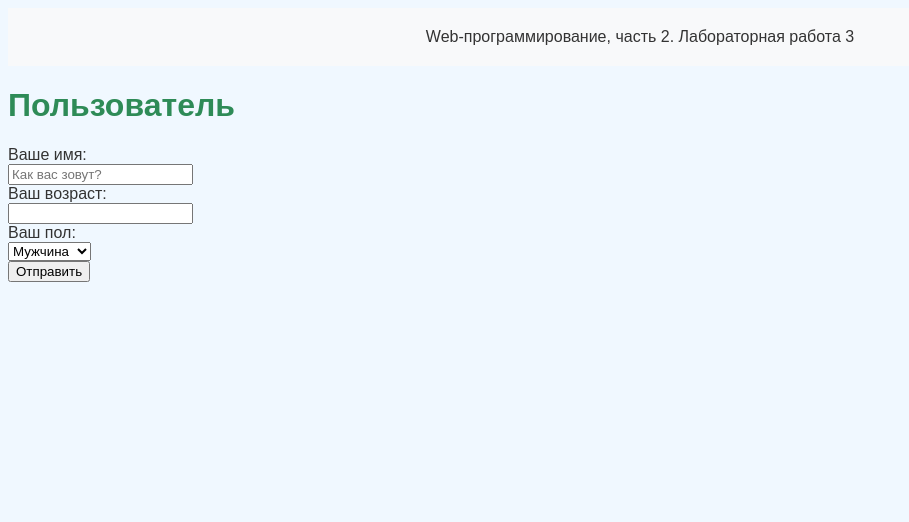
After one commit to zaycevnet/web-back-labs, a Flask app: page /lab3/form1 in a window 1280 px wide. The commit adds this page. Shown: the top 522 px of the page, without its empty margins (0-909 px from the left). Run offline with Flask 3, Linux system fonts and the light colour scheme.

Commit message:
Корректировка пола

```diff
--- a/lab3.py
+++ b/lab3.py
@@ -26,3 +26,10 @@ def del_cookie():
     resp.set_cookie('age')
     resp.set_cookie('name_color')
     return resp
+
+@lab3.route('/lab3/form1')
+def form1():
+    user = request.args.get('user')
+    age = request.args.get('age')
+    sex = request.args.get('sex')
+    return render_template('lab3/form1.html', user=user, age=age, sex=sex)
--- /dev/null
+++ b/templates/lab3/form1.html
@@ -0,0 +1,49 @@
+{% extends "base.html" %}
+
+{# номер лабораторной работы: #}
+{% block lab %}Лабораторная работа 3{% endblock %}
+
+{# основной контент: #}
+{% block main %}
+
+    {% if user %}
+    <h1>Привет, {{user}}!</h1>
+    <h2>Добро пожаловать на наш сайт!</h2>
+
+    <div>Ваш возраст: {{ age }}</div>
+    <div>Ваш пол: {{ 'Мужской' if sex == 'male' else 'Женский' }}</div>
+
+    <div>
+        <a href="/lab3/form1">Заново</a>
+    </div>
+
+    {% else %}
+
+    <h1>Пользователь</h1>
+
+    <form>
+        <label>Ваше имя:</label>
+        <div>
+            <input type="text" placeholder="Как вас зовут?" name="user">
+        </div>
+
+        <label>Ваш возраст:</label>
+        <div>
+            <input type="number" name="age">
+        </div>
+
+        <label>Ваш пол:</label>
+        <div>
+            <select name="sex">
+                <option value="male">Мужчина</option>
+                <option value="female">Женщина</option>
+            </select>
+        </div>
+
+        <div>
+            <button type="submit">Отправить</button>
+        </div>
+    </form>
+
+    {% endif %}
+{% endblock %}
--- a/templates/lab3/lab3.html
+++ b/templates/lab3/lab3.html
@@ -5,11 +5,13 @@
 
 {# основной контент: #}
 {% block main %}
+
     <h1>Формы, cookie</h1>
     <div>Привет, <span style="color: {{name_color}}"> {{ name }}</span>!</div>
     <div>Список сделанных страниц:</div>
     <ol>
         <li><a href="/lab3/cookie">Куки</a></li>
         <li><a href="/lab3/del_cookie">Удаление Куки</a></li>
+        <li><a href="/lab3/form1">Форма</a></li>
     </ol>
 {% endblock %}
```
